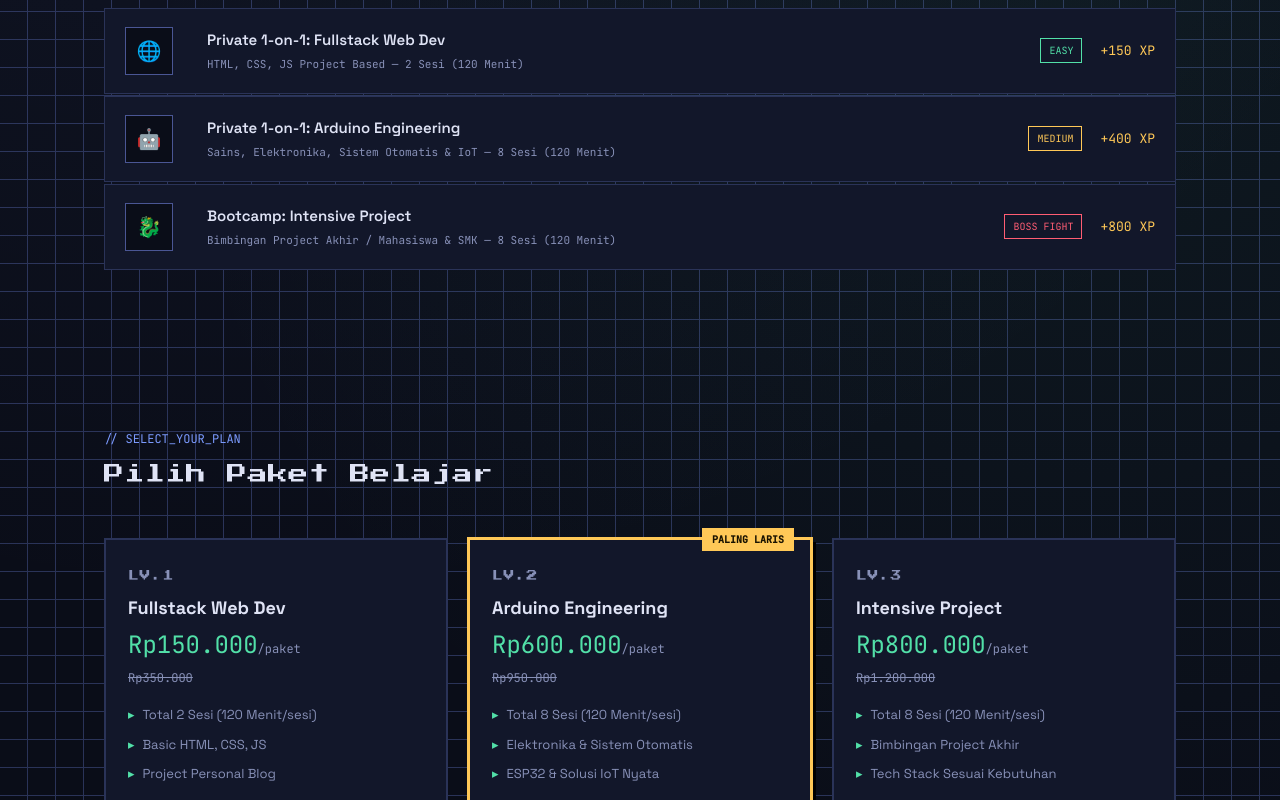
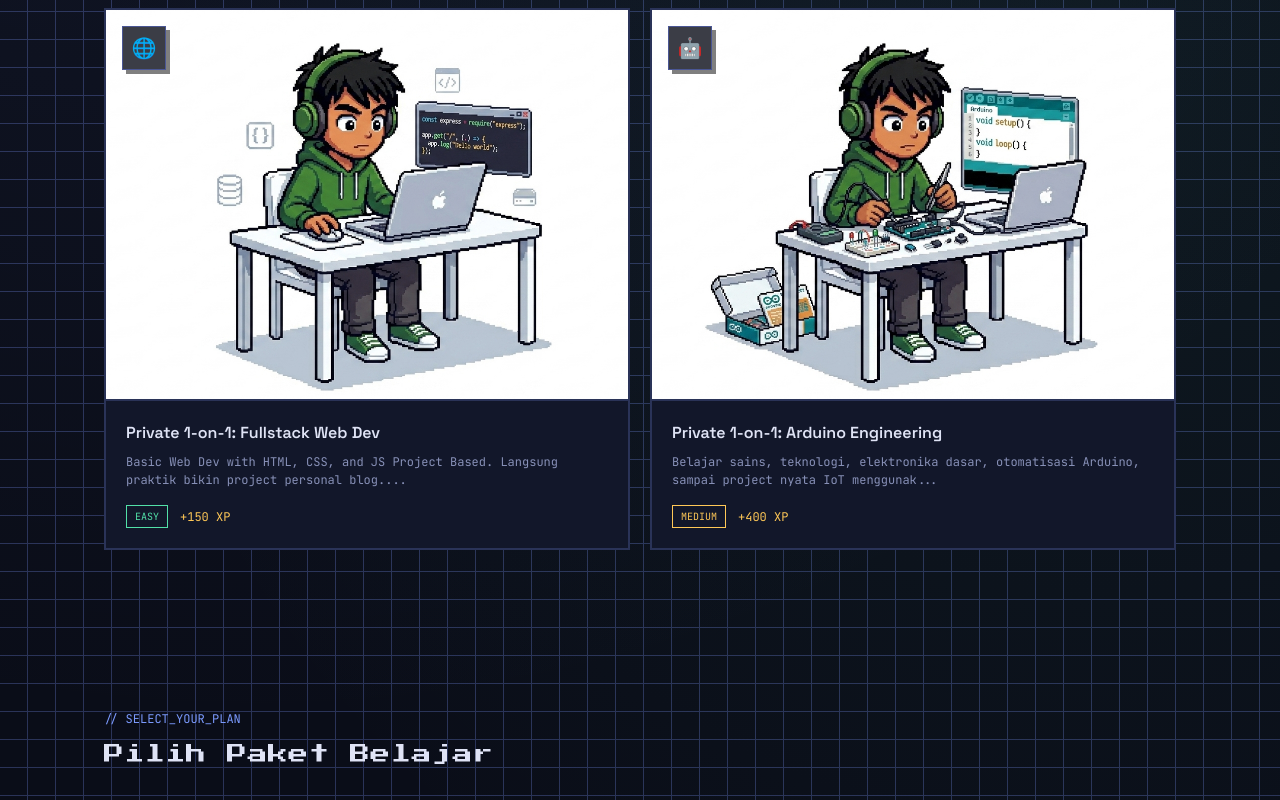
Before and after one commit to temanngoding-dev/landing-page, a Next.js app: page / in a window 1280 px wide. Shown: the part 1080-1880 px from the top of the page. Built offline with nearby package versions, Linux system fonts and the light colour scheme.

Commit message:
feat: build landing page with course listings, navigation, footer, and utility configuration

```diff
--- a/src/app/about/page.tsx
+++ b/src/app/about/page.tsx
@@ -73,7 +73,7 @@ export default function AboutPage() {
                   className="bg-bg-panel border-2 border-line-bright shadow-[4px_4px_0_#000] p-[22px] relative before:absolute before:-top-3 before:left-[16px] before:bg-bg-deep before:px-2 before:font-mono before:text-[10px] before:text-text-dim before:tracking-[1px]"
                 >
                   {/* Avatar */}
-                <div className="w-full aspect-[4/3] border-2 border-line relative overflow-hidden mb-[16px]">
+                  <div className="w-full aspect-4/3 border-2 border-line relative overflow-hidden mb-[16px]">
                     <Image
                       src={mentor.image}
                       alt={mentor.name}
--- a/src/app/page.tsx
+++ b/src/app/page.tsx
@@ -1,6 +1,8 @@
 import MentorCarousel from '@/components/modules/MentorCarousel'
 import TestimonialCarousel from '@/components/modules/TestimonialCarousel'
 import Link from 'next/link'
+import Image from 'next/image'
+import { courses } from '@/constants'
 
 export default function Home() {
   return (
@@ -47,38 +49,30 @@ export default function Home() {
               <div className="font-mono text-[12px] text-mana mb-[10px]">// QUEST_LOG</div>
               <h2 className="font-pixel text-[20px] leading-[1.6]">Pilih Quest Belajarmu</h2>
             </div>
-            <div className="flex flex-col gap-[2px]">
-
-              <article className="grid grid-cols-[48px_1fr] max-[860px]:grid-cols-[48px_1fr] min-[860px]:grid-cols-[64px_1fr_auto_auto] gap-y-[8px] min-[860px]:gap-y-0 gap-x-[18px] items-center bg-bg-panel border border-line px-[20px] py-[18px] transition-colors hover:border-xp hover:bg-bg-panel-2 group">
-                <div className="w-[48px] h-[48px] flex items-center justify-center bg-bg-deep border border-line-bright text-[20px]" aria-hidden="true">🌐</div>
-                <div>
-                  <h3 className="font-semibold text-[15px] mb-[4px]">Private 1-on-1: Fullstack Web Dev</h3>
-                  <p className="font-mono text-[11px] text-text-dim">HTML, CSS, JS Project Based — 2 Sesi (120 Menit)</p>
-                </div>
-                <div className="col-start-2 min-[860px]:col-start-auto font-mono text-[10px] px-[8px] py-[4px] border border-xp text-xp whitespace-nowrap w-fit">EASY</div>
-                <div className="col-start-2 min-[860px]:col-start-auto font-mono text-[13px] text-gold min-[860px]:text-right whitespace-nowrap">+150 XP</div>
-              </article>
-
-              <article className="grid grid-cols-[48px_1fr] max-[860px]:grid-cols-[48px_1fr] min-[860px]:grid-cols-[64px_1fr_auto_auto] gap-y-[8px] min-[860px]:gap-y-0 gap-x-[18px] items-center bg-bg-panel border border-line px-[20px] py-[18px] transition-colors hover:border-xp hover:bg-bg-panel-2 group">
-                <div className="w-[48px] h-[48px] flex items-center justify-center bg-bg-deep border border-line-bright text-[20px]" aria-hidden="true">🤖</div>
-                <div>
-                  <h3 className="font-semibold text-[15px] mb-[4px]">Private 1-on-1: Arduino Engineering</h3>
-                  <p className="font-mono text-[11px] text-text-dim">Sains, Elektronika, Sistem Otomatis & IoT — 8 Sesi (120 Menit)</p>
-                </div>
-                <div className="col-start-2 min-[860px]:col-start-auto font-mono text-[10px] px-[8px] py-[4px] border border-gold text-gold whitespace-nowrap w-fit">MEDIUM</div>
-                <div className="col-start-2 min-[860px]:col-start-auto font-mono text-[13px] text-gold min-[860px]:text-right whitespace-nowrap">+400 XP</div>
-              </article>
-
-              <article className="grid grid-cols-[48px_1fr] max-[860px]:grid-cols-[48px_1fr] min-[860px]:grid-cols-[64px_1fr_auto_auto] gap-y-[8px] min-[860px]:gap-y-0 gap-x-[18px] items-center bg-bg-panel border border-line px-[20px] py-[18px] transition-colors hover:border-xp hover:bg-bg-panel-2 group">
-                <div className="w-[48px] h-[48px] flex items-center justify-center bg-bg-deep border border-line-bright text-[20px]" aria-hidden="true">🐉</div>
-                <div>
-                  <h3 className="font-semibold text-[15px] mb-[4px]">Bootcamp: Intensive Project</h3>
-                  <p className="font-mono text-[11px] text-text-dim">Bimbingan Project Akhir / Mahasiswa & SMK — 8 Sesi (120 Menit)</p>
-                </div>
-                <div className="col-start-2 min-[860px]:col-start-auto font-mono text-[10px] px-[8px] py-[4px] border border-hp text-hp whitespace-nowrap w-fit">BOSS FIGHT</div>
-                <div className="col-start-2 min-[860px]:col-start-auto font-mono text-[13px] text-gold min-[860px]:text-right whitespace-nowrap">+800 XP</div>
-              </article>
-
+            <div className="grid grid-cols-1 md:grid-cols-2 gap-[20px]">
+              {courses.map((course) => (
+                <article
+                  key={course.title}
+                  className="bg-bg-panel border-2 border-line transition-all hover:border-line-bright hover:bg-bg-panel-2 group relative flex flex-col"
+                >
+                  <div className="w-full aspect-4/3 border-b-2 border-line relative overflow-hidden bg-bg-deep group-hover:border-line-bright transition-colors">
+                    <Image src={course.image} alt={course.title} fill className="object-cover transition-transform duration-500 group-hover:scale-105" />
+                    <div className="absolute top-[16px] left-[16px] w-[44px] h-[44px] flex items-center justify-center bg-bg-deep/80 backdrop-blur-sm border border-line-bright text-[20px] shadow-[4px_4px_0_rgba(0,0,0,0.5)]">
+                      {course.icon}
+                    </div>
+                  </div>
+                  <div className="p-[20px]">
+                    <h3 className="font-semibold text-[16px] text-text-main mb-[8px]">{course.title}</h3>
+                    <p className="font-mono text-[12px] text-text-dim mb-[16px]">{course.description.slice(0, 100)}...</p>
+                    <div className="flex items-center gap-[12px] mt-auto">
+                      <span className="font-mono text-[10px] px-[8px] py-[3px] border" style={{ borderColor: course.difficultyColor, color: course.difficultyColor }}>
+                        {course.difficulty}
+                      </span>
+                      <span className="font-mono text-[12px] text-gold">+{course.xp} XP</span>
+                    </div>
+                  </div>
+                </article>
+              ))}
             </div>
           </div>
         </section>
@@ -89,7 +83,7 @@ export default function Home() {
               <div className="font-mono text-[12px] text-mana mb-[10px]">// SELECT_YOUR_PLAN</div>
               <h2 className="font-pixel text-[20px] leading-[1.6]">Pilih Paket Belajar</h2>
             </div>
-            <div className="grid grid-cols-1 min-[860px]:grid-cols-3 gap-[20px]">
+            <div className="grid grid-cols-1 md:grid-cols-2 gap-[20px]">
 
               <article className="bg-bg-panel border-2 border-line px-[22px] py-[28px] relative transition-transform duration-150 hover:-translate-y-1 hover:border-line-bright">
                 <div className="font-pixel text-[11px] text-text-dim mb-[10px]">LV.1</div>
@@ -108,27 +102,14 @@ export default function Home() {
                 <div className="absolute top-[-12px] right-[16px] bg-gold text-[#1a1300] font-mono text-[10px] font-bold px-[10px] py-[4px]">PALING LARIS</div>
                 <div className="font-pixel text-[11px] text-text-dim mb-[10px]">LV.2</div>
                 <h3 className="text-[18px] font-bold mb-[6px]">Arduino Engineering</h3>
-                <div className="font-mono text-[24px] text-xp mb-[6px]">Rp600.000<span className="text-[12px] text-text-dim">/paket</span></div>
-                <div className="font-mono text-[12px] text-text-dim line-through mb-[18px]">Rp950.000</div>
+                <div className="font-mono text-[24px] text-xp mb-[6px]">Rp150.000<span className="text-[12px] text-text-dim">/paket</span></div>
+                <div className="font-mono text-[12px] text-text-dim line-through mb-[18px]">Rp350.000</div>
                 <ul className="text-[13px] text-text-dim flex flex-col gap-[10px] mb-[24px]">
                   <li className="flex gap-[8px] before:content-['▸'] before:text-xp">Total 8 Sesi (120 Menit/sesi)</li>
                   <li className="flex gap-[8px] before:content-['▸'] before:text-xp">Elektronika & Sistem Otomatis</li>
                   <li className="flex gap-[8px] before:content-['▸'] before:text-xp">ESP32 & Solusi IoT Nyata</li>
                 </ul>
                 <a href="#quests" className="flex justify-center font-mono font-semibold text-[14px] px-[24px] py-[14px] border-2 border-black shadow-[4px_4px_0_#000] cursor-pointer transition-all bg-xp text-[#04140d] hover:translate-x-[2px] hover:translate-y-[2px] hover:shadow-[2px_2px_0_#000] w-full">PILIH</a>
-              </article>
-
-              <article className="bg-bg-panel border-2 border-line px-[22px] py-[28px] relative transition-transform duration-150 hover:-translate-y-1 hover:border-line-bright">
-                <div className="font-pixel text-[11px] text-text-dim mb-[10px]">LV.3</div>
-                <h3 className="text-[18px] font-bold mb-[6px]">Intensive Project</h3>
-                <div className="font-mono text-[24px] text-xp mb-[6px]">Rp800.000<span className="text-[12px] text-text-dim">/paket</span></div>
-                <div className="font-mono text-[12px] text-text-dim line-through mb-[18px]">Rp1.200.000</div>
-                <ul className="text-[13px] text-text-dim flex flex-col gap-[10px] mb-[24px]">
-                  <li className="flex gap-[8px] before:content-['▸'] before:text-xp">Total 8 Sesi (120 Menit/sesi)</li>
-                  <li className="flex gap-[8px] before:content-['▸'] before:text-xp">Bimbingan Project Akhir</li>
-                  <li className="flex gap-[8px] before:content-['▸'] before:text-xp">Tech Stack Sesuai Kebutuhan</li>
-                </ul>
-                <a href="#quests" className="flex justify-center font-mono font-semibold text-[14px] px-[24px] py-[14px] border-2 border-line-bright shadow-[4px_4px_0_#000] cursor-pointer transition-all bg-bg-panel text-text-main hover:translate-x-[2px] hover:translate-y-[2px] hover:shadow-[2px_2px_0_#000] w-full">PILIH</a>
               </article>
 
             </div>
--- a/src/components/shared/Navbar.tsx
+++ b/src/components/shared/Navbar.tsx
@@ -72,7 +72,7 @@ const Navbar = () => {
                         >
                             <span className={`block w-[18px] h-[2px] bg-text-main transition-all duration-300 ${isOpen ? "translate-y-[7px] rotate-45" : ""}`} />
                             <span className={`block w-[18px] h-[2px] bg-text-main transition-all duration-300 ${isOpen ? "opacity-0 scale-x-0" : ""}`} />
-                            <span className={`block w-[18px] h-[2px] bg-text-main transition-all duration-300 ${isOpen ? "-translate-y-[7px] -rotate-45" : ""}`} />
+                            <span className={`block w-[18px] h-[2px] bg-text-main transition-all duration-300 ${isOpen ? "translate-y-[-7px] -rotate-45" : ""}`} />
                         </button>
                     </div>
                 </div>
--- a/src/constants/index.ts
+++ b/src/constants/index.ts
@@ -62,6 +62,7 @@ export const values: CoreValue[] = [
 export const courses: CourseData[] = [
   {
     icon: '🌐',
+    image: '/assets/images/course/basic-web-dev.png',
     title: 'Private 1-on-1: Fullstack Web Dev',
     description: 'Basic Web Dev with HTML, CSS, and JS Project Based. Langsung praktik bikin project personal blog.',
     topics: ['HTML5 Semantik', 'CSS Styling', 'JavaScript Basics', 'DOM Manipulation', 'Responsive Web Design', 'Project Deployment'],
@@ -72,6 +73,7 @@ export const courses: CourseData[] = [
   },
   {
     icon: '🤖',
+    image: '/assets/images/course/arduino.png',
     title: 'Private 1-on-1: Arduino Engineering',
     description: 'Belajar sains, teknologi, elektronika dasar, otomatisasi Arduino, sampai project nyata IoT menggunakan ESP32/Wemos.',
     topics: ['Dasar Elektronika', 'Arduino Programming', 'Sensor & Aktuator', 'Sistem Otomatisasi', 'Internet of Things (IoT)', 'ESP32/Wemos'],
@@ -79,16 +81,6 @@ export const courses: CourseData[] = [
     difficulty: 'MEDIUM',
     difficultyColor: '#ffc857',
     xp: 400,
-  },
-  {
-    icon: '🐉',
-    title: 'Bootcamp: Intensive Project',
-    description: 'Bimbingan intensif dan penyelesaian development project akhir mahasiswa atau siswa SMK berbasis website.',
-    topics: ['Project Planning', 'System Design', 'Tech Stack Custom (Sesuai Kebutuhan)', 'Code Review', 'Debugging', 'Final Delivery'],
-    sessions: 8,
-    difficulty: 'BOSS FIGHT',
-    difficultyColor: '#ff5d73',
-    xp: 800,
   },
 ];
 
--- a/src/types/index.ts
+++ b/src/types/index.ts
@@ -24,6 +24,7 @@ export interface CoreValue {
 
 export interface CourseData {
   icon: string;
+  image: string;
   title: string;
   description: string;
   topics: string[];
```
Also changed, not shown: src/app/course/page.tsx (+13 -5 lines), src/components/shared/Footer.tsx (+5 -6 lines), public/assets/images/course/arduino.png (added), public/assets/images/course/basic-web-dev.png (added). Lines whose indentation alone changed are shown as unchanged.
